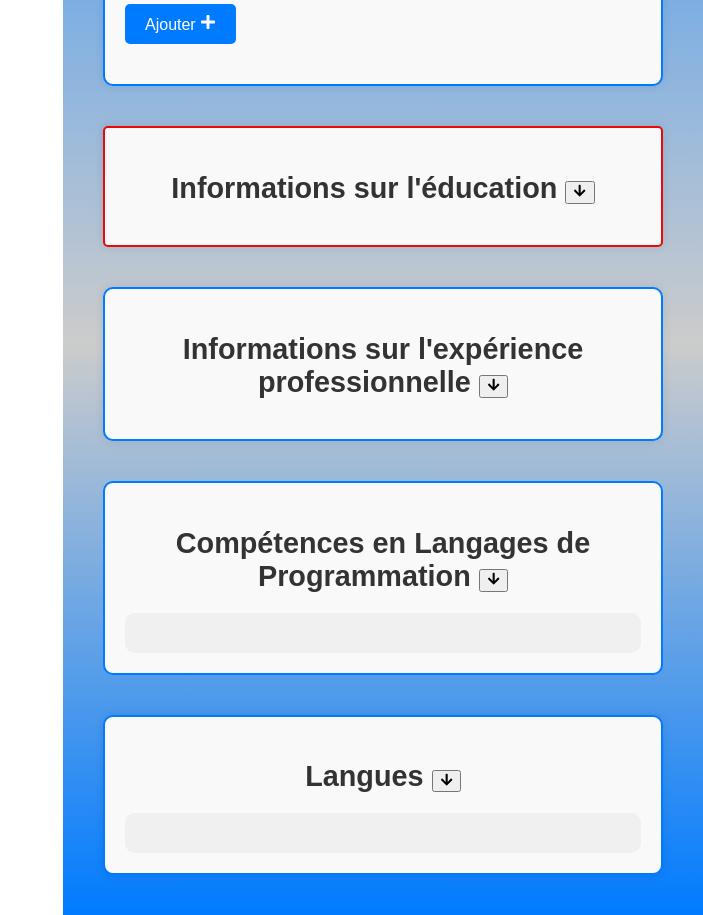
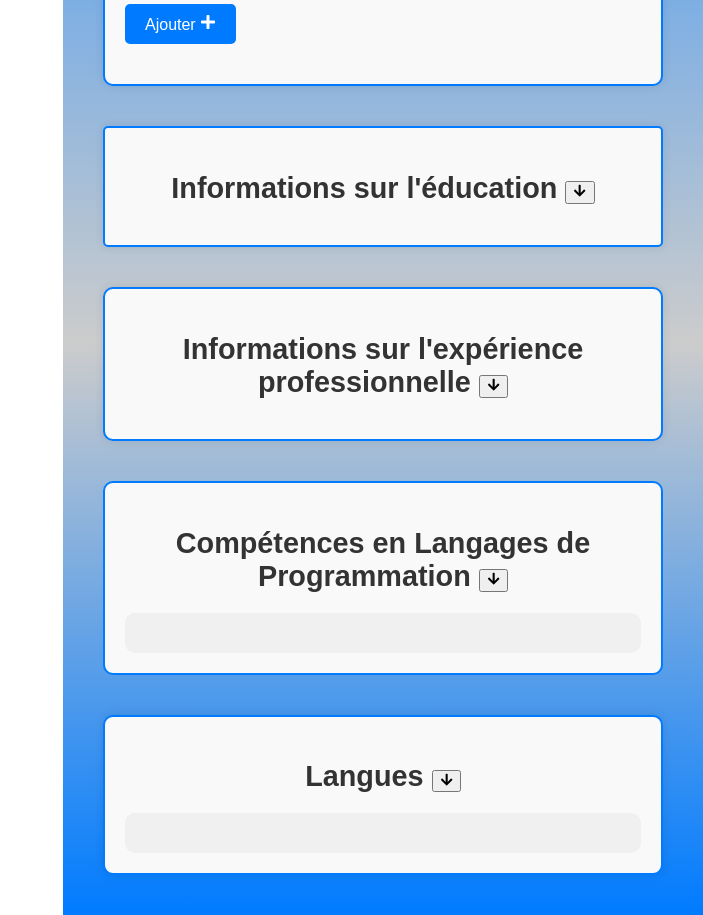
Before and after one commit to lemezzi/DreamCV, a React (Create React App) app: page / in a window 1280 px wide. Shown: the part 800-1715 px from the top of the page, without its empty margins (577-1280 px from the left). Built offline with nearby package versions, Linux system fonts and the light colour scheme.

Commit message:
Update Education.css

```diff
--- a/src/Components/Education.css
+++ b/src/Components/Education.css
@@ -3,7 +3,7 @@
   margin: 40px;
   padding: 20px;
   max-width: 800px;
-  border: 2px solid #ea0808;
+  border: 2px solid #007bff;
   border-radius: 5px;
   background-color: #f9f9f9;
   box-shadow: 0 0 10px rgba(0, 0, 0, 0.1);
@@ -54,6 +54,8 @@ button[type="submit"]:hover {
 /* Styles pour les éducations ajoutées */
 .added-educations {
   margin-top: 20px;
+
+
 }
 
 /* Styles pour chaque élément d'éducation */
```
